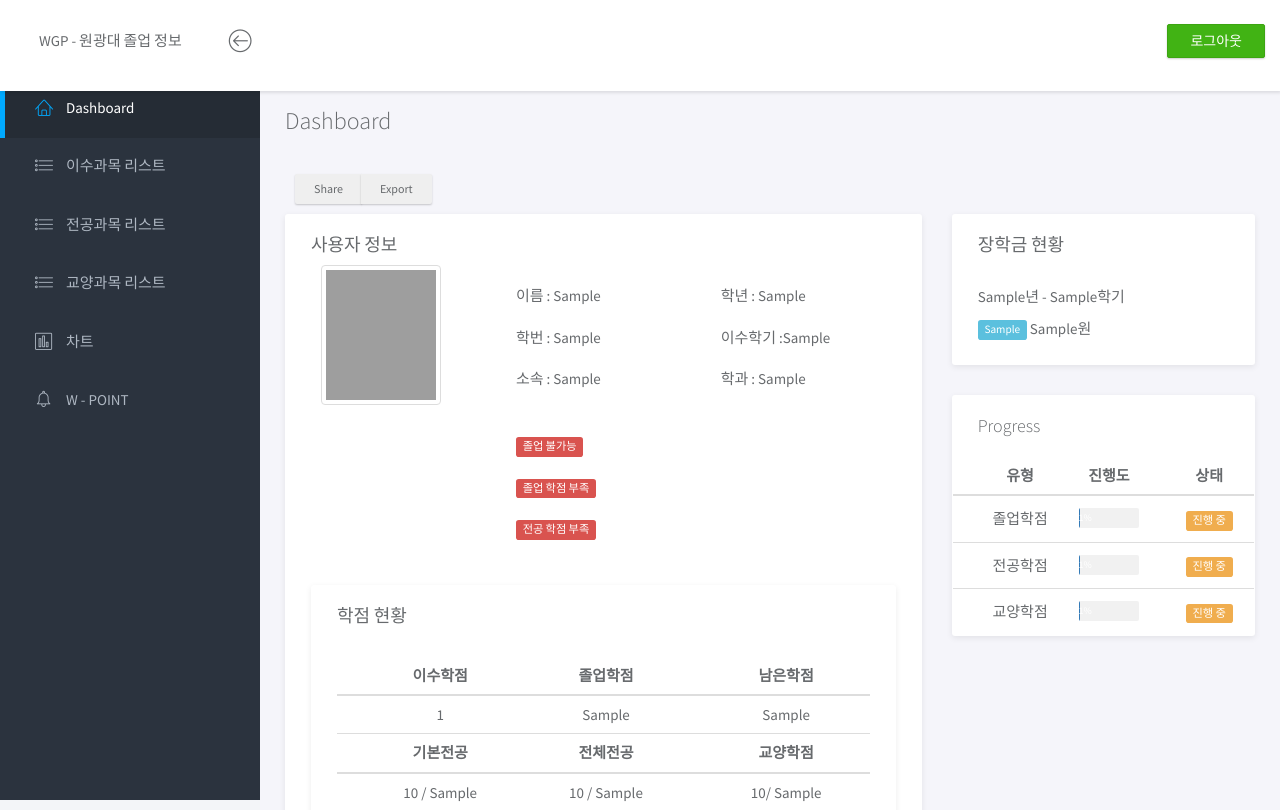
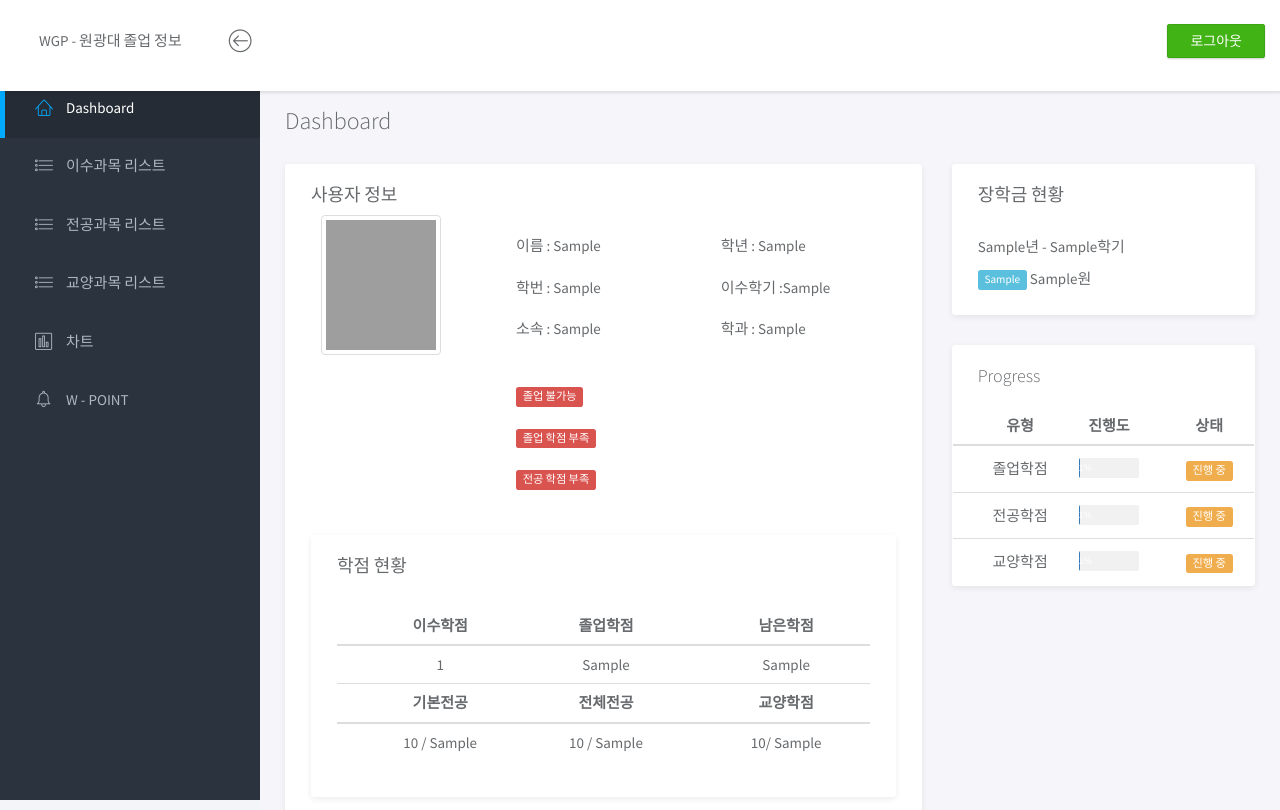
Before and after one commit to min-ki/WKU_ACADEMIC_INFOMATION, a Django app: template webcrawler/templates/webcrawler/index.html in a window 1280 px wide. Shown: the top 810 px of the page. Run offline with Django 3.2, Linux system fonts and the light colour scheme; the template is opened without the code that fills it: most values are stand-ins (such as "Sample title", 1, 10 or a date in 2020); some libraries are stand-ins or nearby versions; grey boxes are pictures that could not be loaded.

Commit message:
share/export 버튼 삭제

```diff
--- a/webcrawler/templates/webcrawler/chart.html
+++ b/webcrawler/templates/webcrawler/chart.html
@@ -1,5 +1,6 @@
 {% extends 'webcrawler/layout.html' %}
 {% block content %}
+
 <h3 class="page-title">Charts</h3>
 <div class="row">
     <div class="col-sm-12 col-md-12">
--- a/webcrawler/templates/webcrawler/completed_list.html
+++ b/webcrawler/templates/webcrawler/completed_list.html
@@ -1,12 +1,6 @@
 {% extends 'webcrawler/layout.html' %}
 {% load get_graduated_point %}
 {% block content %}
-
-
-<div style="margin: 10px">
-    <button class="btn btn-sm btn-outline-secondary">Share</button>
-    <button class="btn btn-sm btn-outline-secondary">Export</button>
-</div>
 
 <div class="list row">
     <div class="col-md-12">
--- a/webcrawler/templates/webcrawler/culture_list.html
+++ b/webcrawler/templates/webcrawler/culture_list.html
@@ -2,11 +2,6 @@
 {% load get_graduated_point %}
 
 {% block content %}
-
-<div style="margin: 10px">
-    <button class="btn btn-sm btn-outline-secondary">Share</button>
-    <button class="btn btn-sm btn-outline-secondary">Export</button>
-</div>
 
 <div class="list row">
     <div class="col-md-12">
--- a/webcrawler/templates/webcrawler/index.html
+++ b/webcrawler/templates/webcrawler/index.html
@@ -3,13 +3,6 @@
 {% block content %}
 
 <h3 class="page-title">Dashboard</h3>
-
-<div class="btn-toolbar mb-2 mb-md-0" style="padding: 10px;">
-    <div class="btn-group mr-2">
-      <button class="btn btn-sm btn-outline-secondary">Share</button>
-      <button class="btn btn-sm btn-outline-secondary">Export</button>
-  </div>
-</div>
 
 <div class="row">
   <div class="col-md-8">
--- a/webcrawler/templates/webcrawler/major_list.html
+++ b/webcrawler/templates/webcrawler/major_list.html
@@ -2,11 +2,6 @@
 {% load get_graduated_point %}
 
 {% block content %}
-
-<div style="margin: 10px">
-    <button class="btn btn-sm btn-outline-secondary">Share</button>
-    <button class="btn btn-sm btn-outline-secondary">Export</button>
-</div>
 
 <div class="list row">
     <div class="col-md-12">
```
Also changed, not shown: webcrawler/views.py (line endings or trailing spaces).
